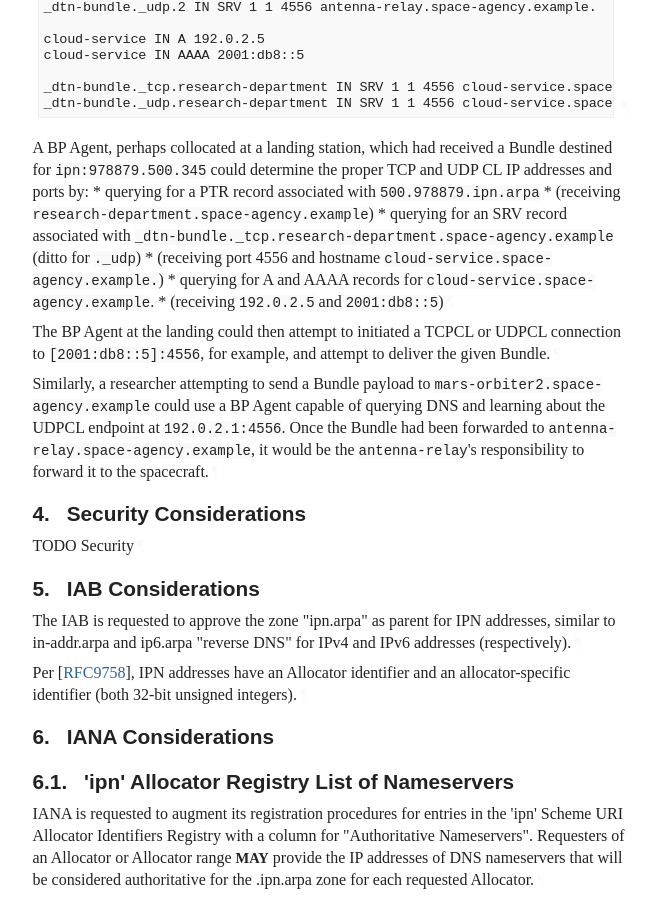
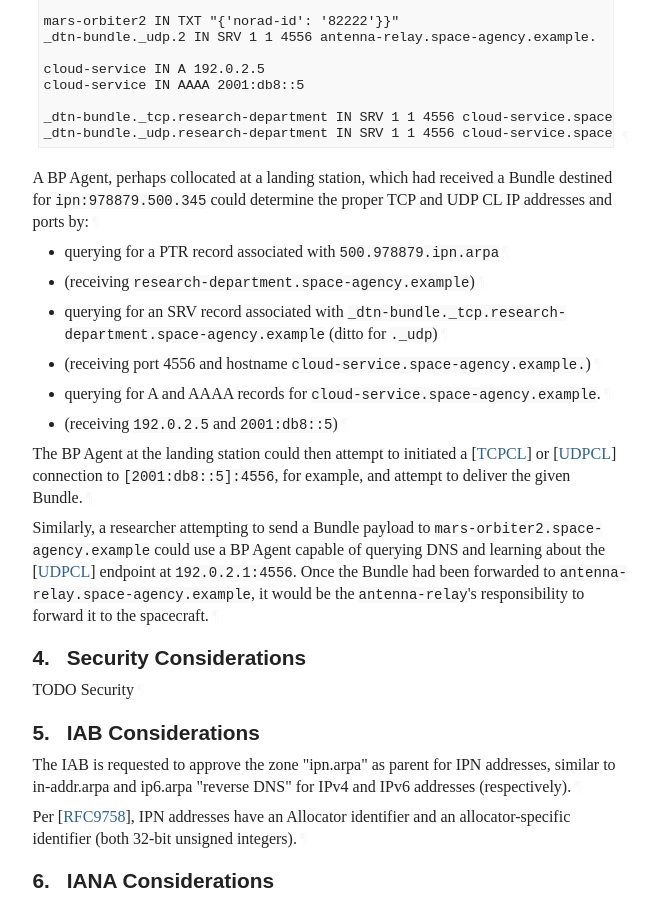
Before and after one commit to ekline/draft-dtn-ipn-arpa, a plain HTML site: page draft-ek-dtn-ipn-arpa.html in a window 1280 px wide. Shown: the part 1716-2613 px from the top of the page, without its empty margins (92-748 px from the left). Drawn offline with Linux system fonts and the light colour scheme; a web font is replaced by a local one.

Commit message:
Script updating gh-pages from 2656098. [ci skip]

```diff
--- a/draft-ek-dtn-ipn-arpa.html
+++ b/draft-ek-dtn-ipn-arpa.html
@@ -1225,6 +1225,7 @@ the BP Agent responsible for a given IPN address.<a href="#section-abstract-2" c
 "<span class="bcp14">MAY</span>", and "<span class="bcp14">OPTIONAL</span>" in this document are to be interpreted as
 described in BCP 14 <span>[<a href="#RFC2119" class="cite xref">RFC2119</a>]</span> <span>[<a href="#RFC8174" class="cite xref">RFC8174</a>]</span> when, and only when, they
 appear in all capitals, as shown here.<a href="#section-2-1" class="pilcrow">¶</a></p>
+<p id="section-2-2">TODO<a href="#section-2-2" class="pilcrow">¶</a></p>
 </section>
 </div>
 <div id="concept-of-operations">
@@ -1271,22 +1272,37 @@ _dtn-bundle._udp.research-department IN SRV 1 1 4556 cloud-service.space-agency.
 </div>
 <p id="section-3-5">A BP Agent, perhaps collocated at a landing station, which had received
 a Bundle destined for <code>ipn:978879.500.345</code> could determine the proper
-TCP and UDP CL IP addresses and ports by:
-  * querying for a PTR record associated with <code>500.978879.ipn.arpa</code>
-  * (receiving <code>research-department.space-agency.example</code>)
-  * querying for an SRV record associated with <code>_dtn-bundle._tcp.research-department.space-agency.example</code> (ditto for <code>._udp</code>)
-  * (receiving port 4556 and hostname <code>cloud-service.space-agency.example.</code>)
-  * querying for A and AAAA records for <code>cloud-service.space-agency.example</code>.
-  * (receiving <code>192.0.2.5</code> and <code>2001:db8::5</code>)<a href="#section-3-5" class="pilcrow">¶</a></p>
-<p id="section-3-6">The BP Agent at the landing could then attempt to initiated a TCPCL
-or UDPCL connection to <code>[2001:db8::5]:4556</code>, for example, and attempt
-to deliver the given Bundle.<a href="#section-3-6" class="pilcrow">¶</a></p>
-<p id="section-3-7">Similarly, a researcher attempting to send a Bundle payload to
+TCP and UDP CL IP addresses and ports by:<a href="#section-3-5" class="pilcrow">¶</a></p>
+<ul class="normal">
+<li class="normal" id="section-3-6.1">
+          <p id="section-3-6.1.1">querying for a PTR record associated with <code>500.978879.ipn.arpa</code><a href="#section-3-6.1.1" class="pilcrow">¶</a></p>
+</li>
+        <li class="normal" id="section-3-6.2">
+          <p id="section-3-6.2.1">(receiving <code>research-department.space-agency.example</code>)<a href="#section-3-6.2.1" class="pilcrow">¶</a></p>
+</li>
+        <li class="normal" id="section-3-6.3">
+          <p id="section-3-6.3.1">querying for an SRV record associated with <code>_dtn-bundle._tcp.research-department.space-agency.example</code> (ditto for <code>._udp</code>)<a href="#section-3-6.3.1" class="pilcrow">¶</a></p>
+</li>
+        <li class="normal" id="section-3-6.4">
+          <p id="section-3-6.4.1">(receiving port 4556 and hostname <code>cloud-service.space-agency.example.</code>)<a href="#section-3-6.4.1" class="pilcrow">¶</a></p>
+</li>
+        <li class="normal" id="section-3-6.5">
+          <p id="section-3-6.5.1">querying for A and AAAA records for <code>cloud-service.space-agency.example</code>.<a href="#section-3-6.5.1" class="pilcrow">¶</a></p>
+</li>
+        <li class="normal" id="section-3-6.6">
+          <p id="section-3-6.6.1">(receiving <code>192.0.2.5</code> and <code>2001:db8::5</code>)<a href="#section-3-6.6.1" class="pilcrow">¶</a></p>
+</li>
+      </ul>
+<p id="section-3-7">The BP Agent at the landing station could then attempt to initiated a
+<span>[<a href="#TCPCL" class="cite xref">TCPCL</a>]</span> or <span>[<a href="#UDPCL" class="cite xref">UDPCL</a>]</span> connection to <code>[2001:db8::5]:4556</code>,
+for example, and attempt to deliver the given Bundle.<a href="#section-3-7" class="pilcrow">¶</a></p>
+<p id="section-3-8">Similarly, a researcher attempting to send a Bundle payload to
 <code>mars-orbiter2.space-agency.example</code> could use a BP Agent capable
-of querying DNS and learning about the UDPCL endpoint at <code>192.0.2.1:4556</code>.
-Once the Bundle had been forwarded to <code>antenna-relay.space-agency.example</code>,
+of querying DNS and learning about the <span>[<a href="#UDPCL" class="cite xref">UDPCL</a>]</span> endpoint at
+<code>192.0.2.1:4556</code>. Once the Bundle had been forwarded to
+<code>antenna-relay.space-agency.example</code>,
 it would be the <code>antenna-relay</code>'s responsibility to forward it to the
-spacecraft.<a href="#section-3-7" class="pilcrow">¶</a></p>
+spacecraft.<a href="#section-3-8" class="pilcrow">¶</a></p>
 </section>
 </div>
 <div id="security-considerations">
@@ -1367,8 +1383,16 @@ and both IPv4 and IPv6 addresses are given, etc.<a href="#section-6.2-1" class="
         </h3>
 <dl class="references">
 <dt id="RFC9758">[RFC9758]</dt>
+        <dd>
+<span class="refAuthor">Taylor, R.</span> and <span class="refAuthor">E. Birrane III</span>, <span class="refTitle">"Updates to the 'ipn' URI Scheme"</span>, <span class="seriesInfo">RFC 9758</span>, <span class="seriesInfo">DOI 10.17487/RFC9758</span>, <time datetime="2025-05" class="refDate">May 2025</time>, <span>&lt;<a href="https://www.rfc-editor.org/rfc/rfc9758">https://www.rfc-editor.org/rfc/rfc9758</a>&gt;</span>. </dd>
+<dd class="break"></dd>
+<dt id="TCPCL">[TCPCL]</dt>
+        <dd>
+<span class="refAuthor">Sipos, B.</span>, <span class="refAuthor">Demmer, M.</span>, <span class="refAuthor">Ott, J.</span>, and <span class="refAuthor">S. Perreault</span>, <span class="refTitle">"Delay-Tolerant Networking TCP Convergence-Layer Protocol Version 4"</span>, <span class="seriesInfo">RFC 9174</span>, <span class="seriesInfo">DOI 10.17487/RFC9174</span>, <time datetime="2022-01" class="refDate">January 2022</time>, <span>&lt;<a href="https://www.rfc-editor.org/rfc/rfc9174">https://www.rfc-editor.org/rfc/rfc9174</a>&gt;</span>. </dd>
+<dd class="break"></dd>
+<dt id="UDPCL">[UDPCL]</dt>
       <dd>
-<span class="refAuthor">Taylor, R.</span> and <span class="refAuthor">E. Birrane III</span>, <span class="refTitle">"Updates to the 'ipn' URI Scheme"</span>, <span class="seriesInfo">RFC 9758</span>, <span class="seriesInfo">DOI 10.17487/RFC9758</span>, <time datetime="2025-05" class="refDate">May 2025</time>, <span>&lt;<a href="https://www.rfc-editor.org/rfc/rfc9758">https://www.rfc-editor.org/rfc/rfc9758</a>&gt;</span>. </dd>
+<span class="refAuthor">Kruse, H.</span>, <span class="refAuthor">Jero, S.</span>, and <span class="refAuthor">S. Ostermann</span>, <span class="refTitle">"Datagram Convergence Layers for the Delay- and Disruption-Tolerant Networking (DTN) Bundle Protocol and Licklider Transmission Protocol (LTP)"</span>, <span class="seriesInfo">RFC 7122</span>, <span class="seriesInfo">DOI 10.17487/RFC7122</span>, <time datetime="2014-03" class="refDate">March 2014</time>, <span>&lt;<a href="https://www.rfc-editor.org/rfc/rfc7122">https://www.rfc-editor.org/rfc/rfc7122</a>&gt;</span>. </dd>
 <dd class="break"></dd>
 </dl>
 </section>
```
Also changed, not shown: draft-ek-dtn-ipn-arpa.txt.
